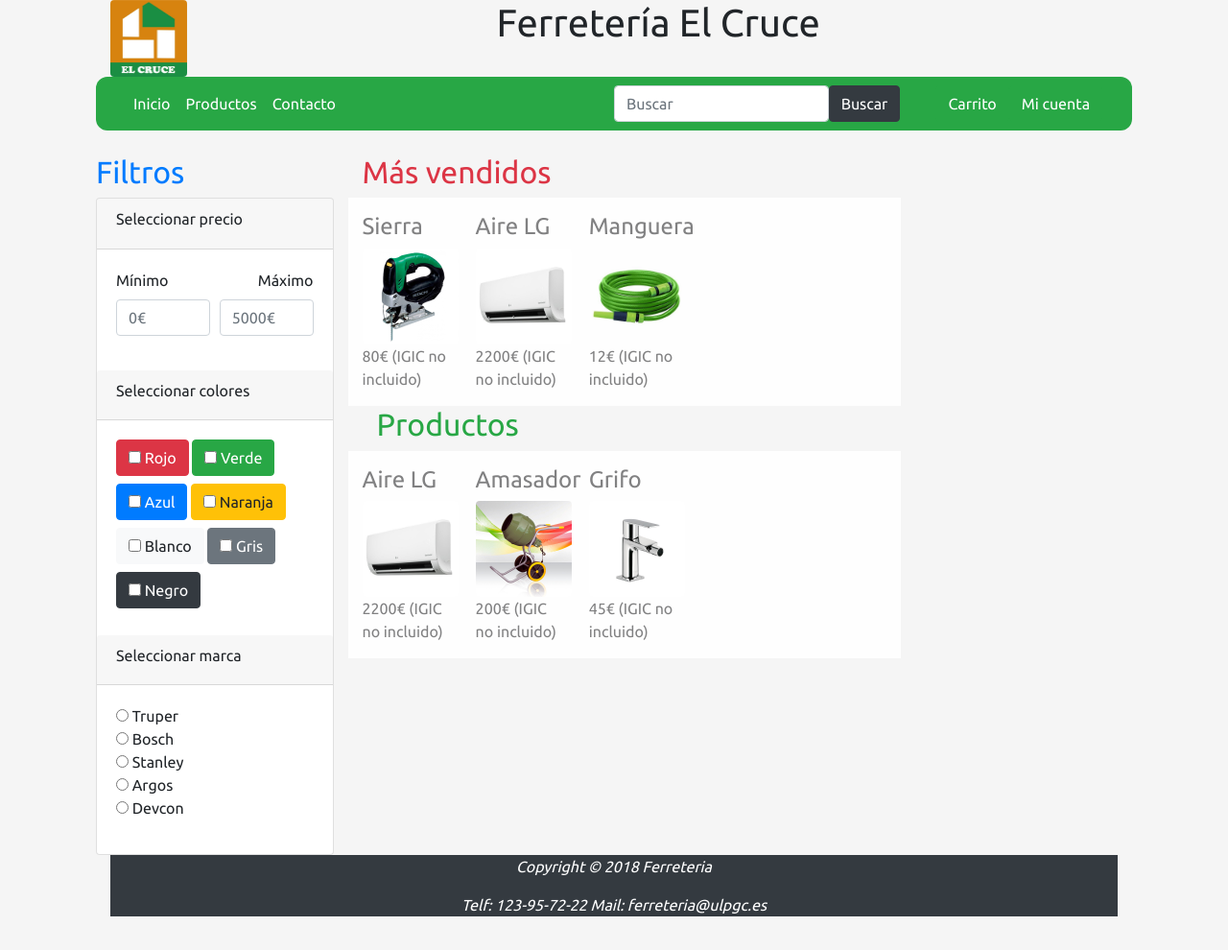
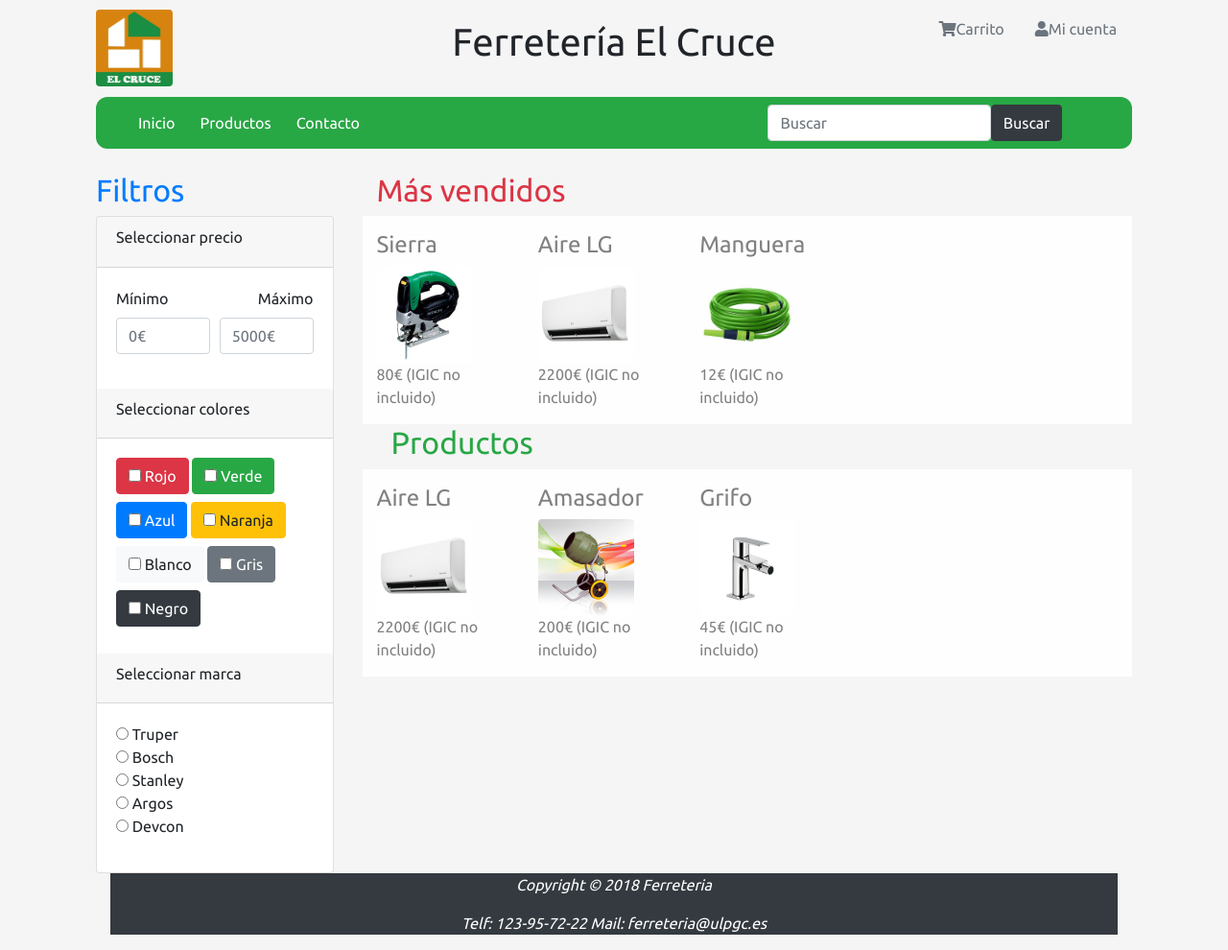
Before and after one commit to DAW1-EII/Prototipo1_Ferreter-a_El_Cruce_V3, a PHP site: page /productos.html in a window 1280 px wide. Shown: the whole page at 96% size. Before the commit the page ends 955 px from the top, so only its background shows below. Run offline with PHP 8.4, Linux system fonts and the light colour scheme; some libraries are stand-ins or nearby versions.

Commit message:
Cambios en grid del index y productos, centrar titulo página , mejorar botones mi cuenta y carrito

```diff
--- a/estilos.css
+++ b/estilos.css
@@ -1,3 +1,9 @@
 body{
   background-color: whitesmoke;
 }
+
+#down{
+margin-top: 10px;
+
+
+}
--- a/productos.html
+++ b/productos.html
@@ -7,6 +7,9 @@
   <link rel="stylesheet" href="https://stackpath.bootstrapcdn.com/bootstrap/4.1.3/css/bootstrap.min.css">
   <link rel="stylesheet" href="estilos.css">
   <link href="https://fonts.googleapis.com/css?family=Ubuntu" rel="stylesheet">
+  <link rel="stylesheet" href="https://use.fontawesome.com/releases/v5.1.0/css/all.css" integrity="sha384-lKuwvrZot6UHsBSfcMvOkWwlCMgc0TaWr+30HWe3a4ltaBwTZhyTEggF5tJv8tbt" crossorigin="anonymous">
+  <script src="https://code.jquery.com/jquery-3.3.1.slim.min.js"></script>
+
 
 
 </head>
@@ -14,23 +17,184 @@
 
 <div class="container">
 
+  <!-- Contenedor de todos los elementos de la página de inicio. -->
   <div class="container">
+
     <header>
-      <div class="row">
-        <div class="col-xs-12 col-lg-3">
-          <div class="col-xs-12 col-lg-1"><img class="rounded" src="img/design/ferrobox2.jpg" height="80" width="80"></div>
+
+      <div class="row" id="down">
+        <div class="col-xs-12 col-md-3 d-none d-md-block">
+          <img class="rounded" src="img/design/ferrobox2.jpg" height="80" width="80">
         </div>
-        <div class="col-xs-2 col-lg-7">
-          <h1 class="text-center">Ferretería El Cruce</h1>
+        <div class="col-xs-12 col-md-6">
+          <div class="row" id="down"></div>
+          <h1 class="text-center" id="cabecera">Ferretería El Cruce</h1>
         </div>
+        <div class="col-xs-12 col-md-3">
+          <ul class="nav justify-content-end">
+            <li class="nav-item"><a class="nav-link disabled" href="carrito.html"><i class="fas fa-shopping-cart"></i>Carrito</a></li>
+            <li class="nav-item"><a class="nav-link disabled" href="#ventanaLogin" aria-pressed="true" data-toggle="modal"><i class="fas fa-user"></i>Mi cuenta</a></li>
+
+          </ul>
+        </div>
+
+
+
+        <!-- Ventana emergente Micuenta-->
         <div class="col-xs-2 col-lg-2">
+          <div class="modal fade" id="ventanaLogin">
+            <div class="modal-dialog">
+              <div class="modal-content">
+                <!-- Header de la ventana -->
+                <div class="container">
+                  <div class="modal-header">
+
+                    <div class="row">
+                      <h2 class="col-xs-3 col-md-12 font-weight-normal">Regístrate por favor</h2>
+                    </div>
+                    <button tyle="button" class="close" data-dismiss="modal" aria-hidden="true">&times;</button>
+                  </div>
+
+                  <!-- cuerpo de la ventana -->
+
+                  <div class="modal-body">
+                    <form class="form-signin" id="formlg">
+
+                      <br>
+                      <label for="inputEmail" class="sr-only">Email</label>
+                      <input type="email" id="inputEmail" class="form-control" placeholder="Dirreción de correo electrónico" required autofocus>
+
+                      <br>
+                      <label for="inputPassword" class="sr-only">Contraseña</label>
+                      <input type="password" id="inputPassword" class="form-control" placeholder="Contraseña" required>
+                      <div class="row">
+                        <div class="checkbox col-md-5">
+                          <label><input type="checkbox" value="remember-me"> Recordar</label>
+                        </div>
+                      </div>
+                      <div class="row">
+                        <button class="btn btn-primary btn-light btn-block" type="submit">Iniciar sesión</button>
+                        <a href="registro.html" class="btn btn-light btn-success btn-block" role="button" aria-pressed="true">Registrate</a>
+                        <!-- <a href="index.html" class="btn btn-lg btn-success btn-block" role="button" aria-pressed="true">Salir</a> -->
+                      </div>
+
+                    </form>
+                  </div>
+                </div>
+              </div>
+            </div>
+
+          </div>
+
+
+          <!-- Ventana emergente ventanaContacto-->
+          <div class="col-xs-2 col-lg-2">
+            <div class="modal fade" id="ventanaContacto">
+              <div class="modal-dialog">
+                <div class="modal-content">
+                  <!-- Header de la ventana -->
+                  <div class="container">
+                    <div class="modal-header">
+
+                      <div class="row">
+                        <h2 class="col-xs-3 col-md-12 font-weight-normal"><i class="fa fa-envelope"> </i>Contáctanos</h2>
+                      </div>
+
+                      <button tyle="button" class="close" data-dismiss="modal" aria-hidden="true">&times;</button>
+                    </div>
+
+                    <!-- cuerpo de la ventana -->
+
+                    <div class="modal-body">
+                      <!--Cabecera del formulario-->
+                      <form method="post">
+                        <div class="card border-success rounded-0">
+
+                          <div class="card-body p-3">
+
+                            <!--Campo del formulario-->
+                            <!--Nombre y apellidos-->
+                            <div class="form-group">
+                              <div class="input-group mb-2">
+                                <div class="input-group-prepend">
+                                  <div class="input-group-text"><i class="fa fa-user" ></i></div>
+                                </div>
+                                <input type="text" class="form-control" id="nombre" name="nombre" placeholder="Nombre y Apellido" required>
+                              </div>
+                            </div>
+
+                            <!-- Nommbre de la empresa -->
+                            <div class="form-group">
+                              <div class="input-group mb-2">
+                                <div class="input-group-prepend">
+                                  <div class="input-group-text"><i class="fa fa-users"></i></div>
+                                </div>
+                                <input type="text" class="form-control" id="nombre" name="nombre" placeholder="Nombre de la empresa">
+                              </div>
+                            </div>
+
+                            <!-- DNI o NIF -->
+                            <div class="form-group">
+                              <div class="input-group mb-2">
+                                <div class="input-group-prepend">
+                                  <div class="input-group-text"><i class="fas fa-address-card"></i></div>
+                                </div>
+                                <input type="numbers" class="form-control" id="nombre" name="nombre" placeholder="DNI o NIF" required>
+                              </div>
+                            </div>
+
+                            <!-- Número de telefono -->
+                            <div class="form-group">
+                              <div class="input-group mb-2">
+                                <div class="input-group-prepend">
+                                  <div class="input-group-text"><i class="fas fa-mobile-alt"></i></div>
+                                </div>
+                                <input type="numbers" class="form-control" id="nombre" name="nombre" placeholder="Número de teléfono" required>
+                              </div>
+                            </div>
+
+                            <!-- Correo electrónico-->
+                            <div class="form-group">
+                              <div class="input-group mb-2">
+                                <div class="input-group-prepend">
+                                  <div class="input-group-text"><i class="fa fa-envelope"></i></div>
+                                </div>
+                                <input type="email" class="form-control" id="nombre" name="email" placeholder="ejemplo@gmail.com" required>
+                              </div>
+                            </div>
+
+                            <!-- Mensaje -->
+                            <div class="form-group">
+                              <div class="input-group mb-2">
+                                <div class="input-group-prepend">
+                                  <div class="input-group-text"><i class="fa fa-comment"></i></div>
+                                </div>
+                                <textarea class="form-control" rows="3"  placeholder="Envianos tu Mensaje" required></textarea>
+                              </div>
+                            </div>
+
+                            <div class="text-center">
+                              <input type="submit" value="Enviar" class="btn btn-secondary btn-block rounded-0 py-2">
+                            </div>
+                          </div>
+                        </div>
+                      </form>
+
+                    </div>
+                  </div>
+                </div>
+              </div>
+
+            </div>
+
+          </div>
         </div>
-      </div>
     </header>
   </div>
 
 
   <!-- Barra de navegación -->
+  <div class="row" id="down"></div>
   <div class="container">
     <nav class="navbar navbar-expand-md navbar-dark  bg-success round" style="border-radius: 12px">
       <div class="container">
@@ -39,22 +203,22 @@
         </button>
         <div class="collapse navbar-collapse" id="navbar">
           <ul class="navbar-nav mr-auto col-xs-2 col-sm-3 col-md-6">
-            <li class="nav-item active"><a class="nav-link" href="index.html">Inicio<span class="sr-only"></span></a></li>
-            <li class="nav-item active"><a class="nav-link" href="productos.html">Productos</a></li>
-            <li class="nav-item active"><a class="nav-link" href="contacto.html">Contacto</a></li>
+            <li class="nav-item active"><a class="btn btn-success" role="button" aria-pressed="true" href="index.html">Inicio<span class="sr-only"></span></a></li>
+            <li class="nav-item active"><a class="btn btn-success" role="button" aria-pressed="true" href="productos.html">Productos</a></li>
+            <li class="nav-item active"><a href="#ventanaContacto" class="btn btn-success" role="button" aria-pressed="true" data-toggle="modal">Contacto</a></li>
           </ul>
           <form class="form-inline col-xs-2">
             <input class="form-control col-md-8" type="search" placeholder="Buscar" aria-label="Buscar">
             <button class="btn btn-dark col-xs-4" type="submit">Buscar</button>
           </form>
-          <a href="carrito.html" class="btn btn-success" role="button" aria-pressed="true">Carrito</a>
-          <a href="#ventanaLogin" class="btn btn-success" data-toggle="modal">Mi cuenta</a>
+
+
+
         </div>
       </div>
     </nav>
   </div>
   <br>
-
 
   <div class="container ">
     <div class="row">
@@ -143,8 +307,8 @@
         </div>
       </aside>
 
-      <div class="row">
-        <div class="container">
+
+        <div class="container col-xs-12 col-md-9">
           <!--Productos más vendidos -->
           <div class="col-xs-6 col-md-12">
             <h2 class="text-danger">Más vendidos</h2>
@@ -211,7 +375,7 @@
             </div>
           </div>
         </div>
-      </div>
+
 
       <!--Pie de página -->
       <div class="container">
```
Also changed, not shown: index.html (+18 -12 lines).
